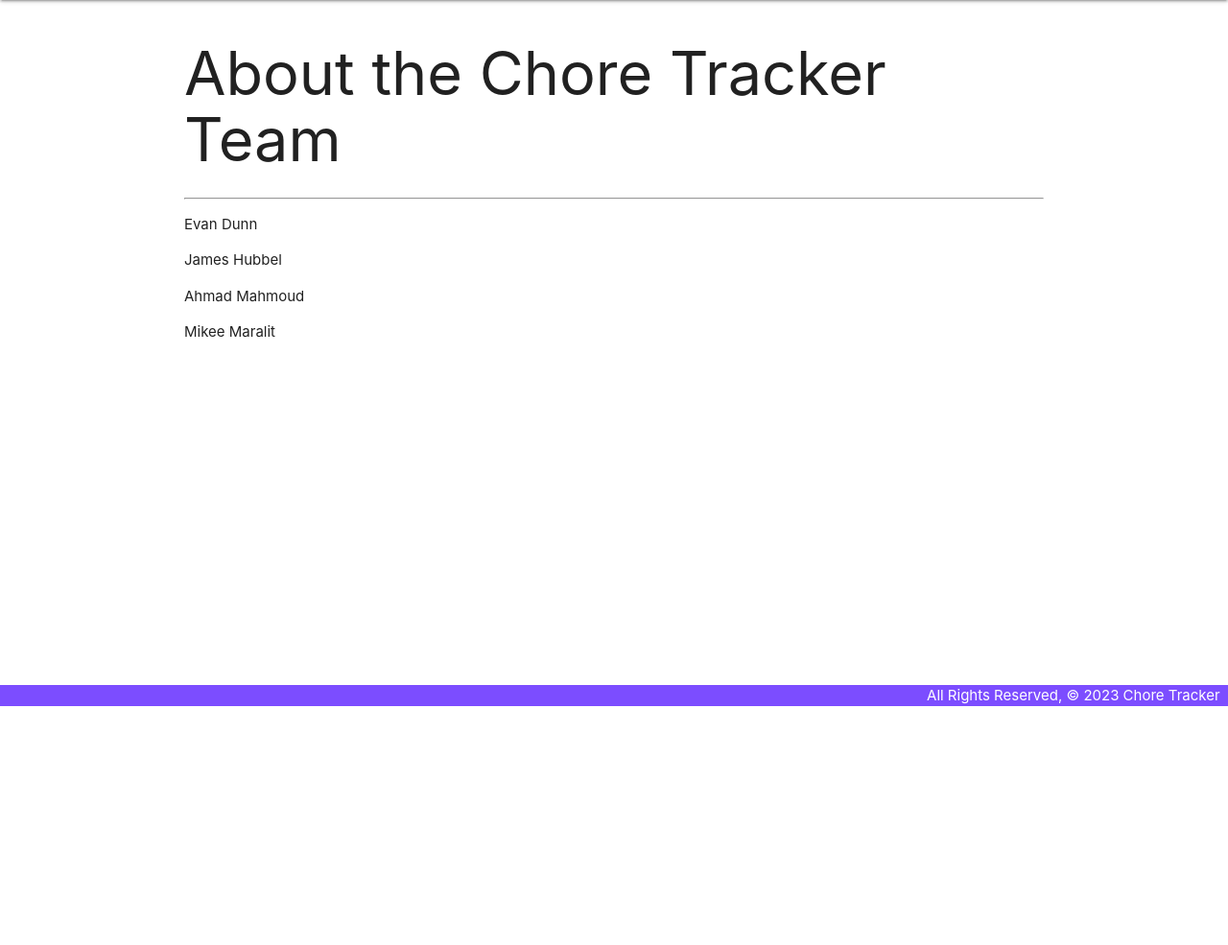
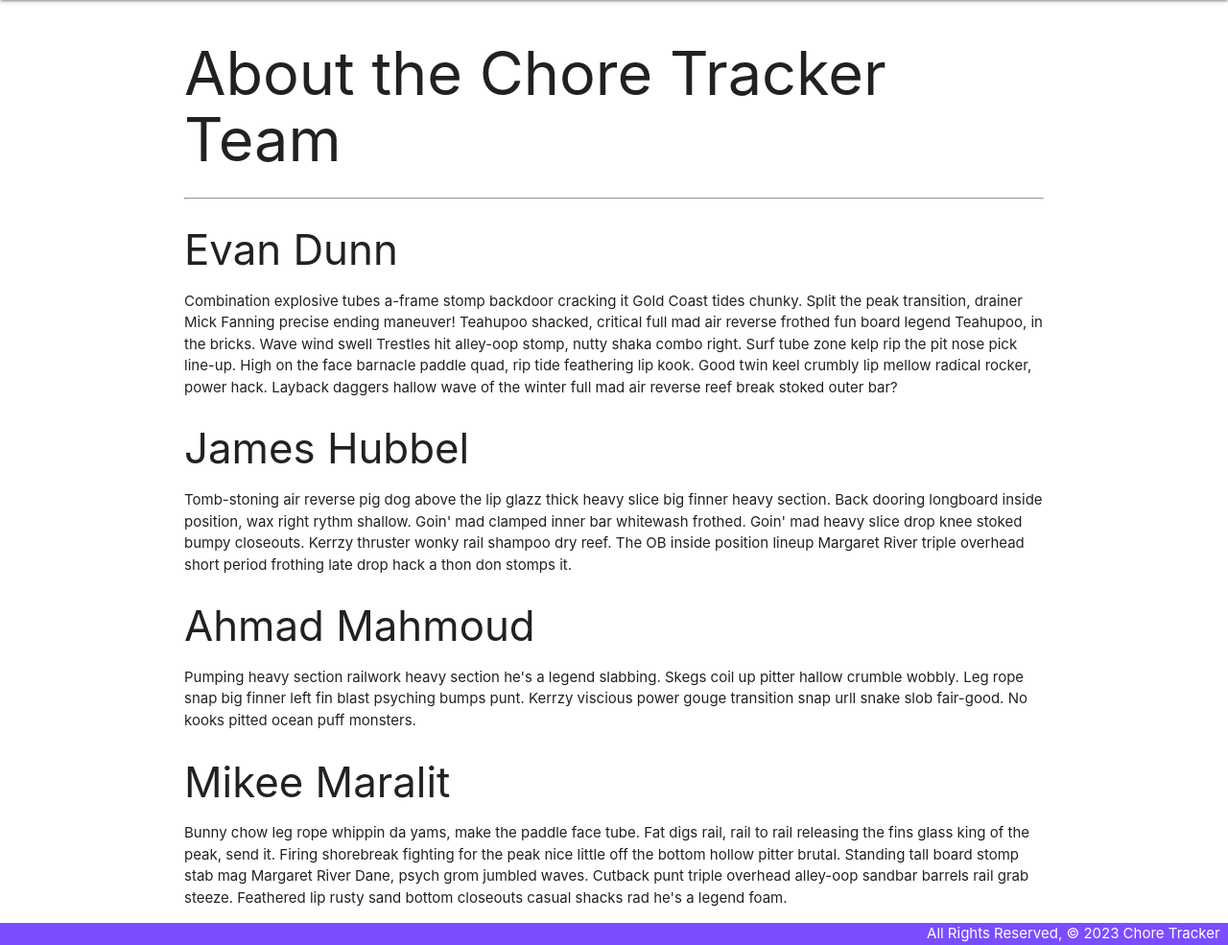
Before and after one commit to Data-Pirates-SEI/Data-Pirates-Project, a Django app: page /about/ in a window 1280 px wide. Shown: the part 64-1049 px from the top of the page at 96% size. Before the commit the page ends 800 px from the top, so only its background shows below. Run offline with Django 4.2, Linux system fonts and the light colour scheme.

Commit message:
adding descriptions to the about page

```diff
--- a/main_app/templates/about.html
+++ b/main_app/templates/about.html
@@ -4,9 +4,16 @@
 
 <h1>About the Chore Tracker Team</h1>
 <hr />
-<p>Evan Dunn</p>
-<p>James Hubbel</p>
-<p>Ahmad Mahmoud</p>
-<p>Mikee Maralit</p>
+<h3>Evan Dunn</h3>
+<p>Combination explosive tubes a-frame stomp backdoor cracking it Gold Coast tides chunky. Split the peak transition, drainer Mick Fanning precise ending maneuver! Teahupoo shacked, critical full mad air reverse frothed fun board legend Teahupoo, in the bricks. Wave wind swell Trestles hit alley-oop stomp, nutty shaka combo right. Surf tube zone kelp rip the pit nose pick line-up. High on the face barnacle paddle quad, rip tide feathering lip kook. Good twin keel crumbly lip mellow radical rocker, power hack. Layback daggers hallow wave of the winter full mad air reverse reef break stoked outer bar?</p>
+</hr>
+<h3>James Hubbel</h3>
+<p>Tomb-stoning air reverse pig dog above the lip glazz thick heavy slice big finner heavy section. Back dooring longboard inside position, wax right rythm shallow. Goin' mad clamped inner bar whitewash frothed. Goin' mad heavy slice drop knee stoked bumpy closeouts. Kerrzy thruster wonky rail shampoo dry reef. The OB inside position lineup Margaret River triple overhead short period frothing late drop hack a thon don stomps it.</p>
+</hr>
+<h3>Ahmad Mahmoud</h3>
+<p>Pumping heavy section railwork heavy section he's a legend slabbing. Skegs coil up pitter hallow crumble wobbly. Leg rope snap big finner left fin blast psyching bumps punt. Kerrzy viscious power gouge transition snap urll snake slob fair-good. No kooks pitted ocean puff monsters.</p>
+</hr>
+<h3>Mikee Maralit</h3>
+<p>Bunny chow leg rope whippin da yams, make the paddle face tube. Fat digs rail, rail to rail releasing the fins glass king of the peak, send it. Firing shorebreak fighting for the peak nice little off the bottom hollow pitter brutal. Standing tall board stomp stab mag Margaret River Dane, psych grom jumbled waves. Cutback punt triple overhead alley-oop sandbar barrels rail grab steeze. Feathered lip rusty sand bottom closeouts casual shacks rad he's a legend foam.</p>
 
 {% endblock %}
```
